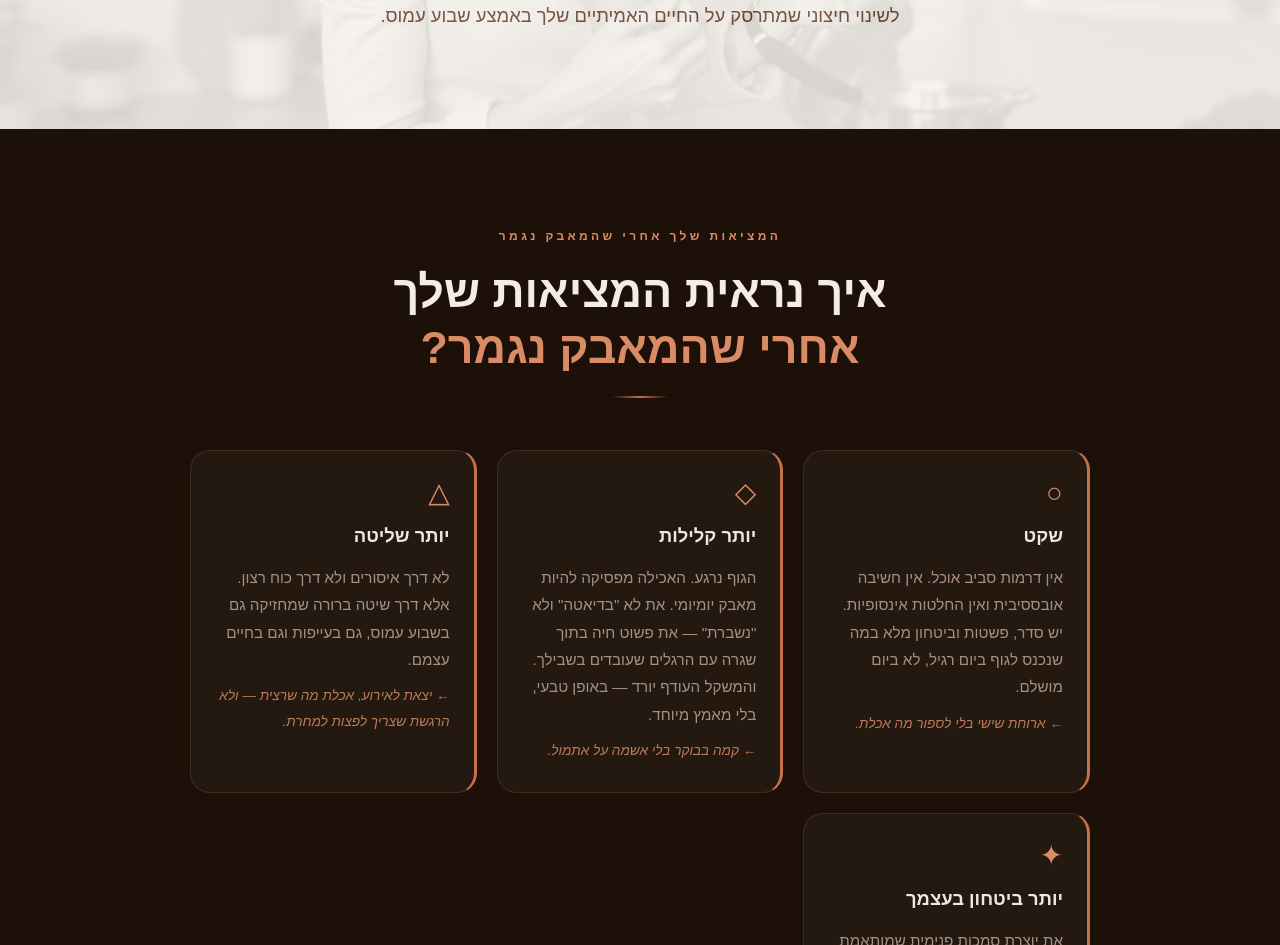
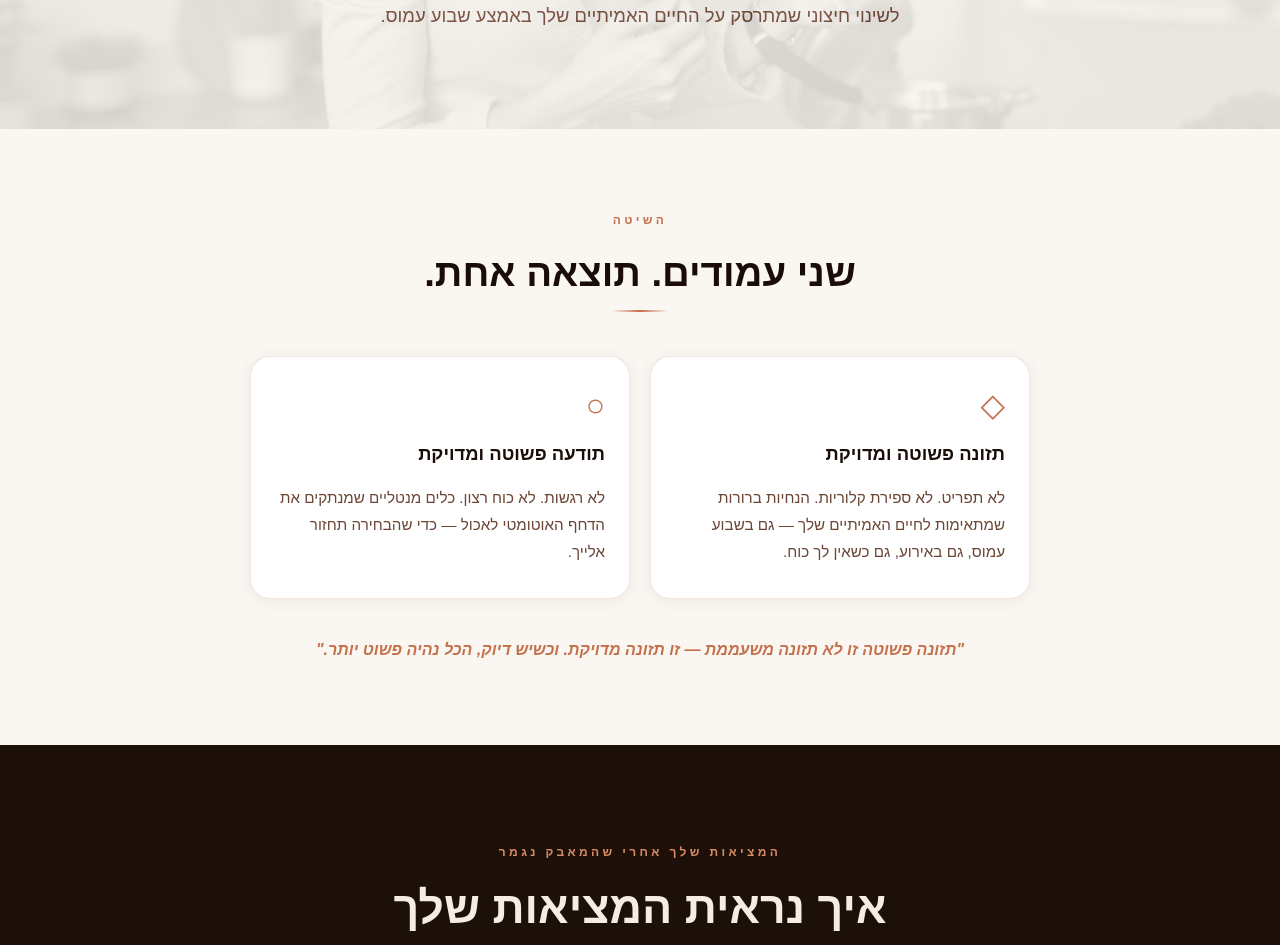
Before and after one commit to shenhav1985-netizen/floweat-landing, a Next.js app: page / in a window 1280 px wide. Shown: the part 1360-2305 px from the top of the page. Built offline with nearby package versions, Linux system fonts and the light colour scheme.

Commit message:
add MethodSection: two pillars — nutrition + mindset

```diff
--- /dev/null
+++ b/app/components/MethodSection.tsx
@@ -0,0 +1,95 @@
+'use client';
+
+import { motion } from 'framer-motion';
+
+const pillars = [
+  {
+    title: 'תזונה פשוטה ומדויקת',
+    body: 'לא תפריט. לא ספירת קלוריות. הנחיות ברורות שמתאימות לחיים האמיתיים שלך — גם בשבוע עמוס, גם באירוע, גם כשאין לך כוח.',
+    icon: '◇',
+  },
+  {
+    title: 'תודעה פשוטה ומדויקת',
+    body: 'לא רגשות. לא כוח רצון. כלים מנטליים שמנתקים את הדחף האוטומטי לאכול — כדי שהבחירה תחזור אלייך.',
+    icon: '○',
+  },
+];
+
+export default function MethodSection() {
+  return (
+    <section style={{ background: 'var(--bg-light)', padding: '80px 24px' }}>
+      <div style={{ maxWidth: 780, margin: '0 auto', textAlign: 'center' }}>
+
+        <motion.p
+          initial={{ opacity: 0 }}
+          whileInView={{ opacity: 1 }}
+          viewport={{ once: true, margin: '-80px' }}
+          transition={{ duration: 0.6 }}
+          style={{ fontSize: 12, fontWeight: 600, letterSpacing: '0.28em', textTransform: 'uppercase', color: 'var(--copper)', marginBottom: 16 }}
+        >
+          השיטה
+        </motion.p>
+
+        <motion.h2
+          initial={{ opacity: 0, y: 18 }}
+          whileInView={{ opacity: 1, y: 0 }}
+          viewport={{ once: true, margin: '-80px' }}
+          transition={{ duration: 0.7, delay: 0.1 }}
+          style={{ fontSize: 'clamp(1.6rem, 4vw, 2.4rem)', fontWeight: 900, color: 'var(--text-dark)', lineHeight: 1.3, marginBottom: 12 }}
+        >
+          שני עמודים. תוצאה אחת.
+        </motion.h2>
+
+        <motion.div
+          initial={{ scaleX: 0 }}
+          whileInView={{ scaleX: 1 }}
+          viewport={{ once: true }}
+          transition={{ duration: 0.8, delay: 0.2 }}
+          className="copper-divider"
+          style={{ marginBottom: 44 }}
+        />
+
+        <div style={{ display: 'grid', gridTemplateColumns: 'repeat(auto-fit, minmax(280px, 1fr))', gap: 20 }}>
+          {pillars.map((p, i) => (
+            <motion.div
+              key={i}
+              initial={{ opacity: 0, y: 24 }}
+              whileInView={{ opacity: 1, y: 0 }}
+              viewport={{ once: true, margin: '-60px' }}
+              transition={{ duration: 0.65, delay: i * 0.15 + 0.3 }}
+              style={{
+                background: '#FFFFFF',
+                border: '1.5px solid rgba(196,112,74,0.18)',
+                borderRadius: 20,
+                padding: '32px 24px',
+                textAlign: 'right',
+                boxShadow: '0 2px 16px rgba(28,16,8,0.06)',
+              }}
+            >
+              <div style={{ fontSize: 32, color: 'var(--copper)', marginBottom: 16, lineHeight: 1 }}>
+                {p.icon}
+              </div>
+              <h3 style={{ fontSize: '1.15rem', fontWeight: 800, color: 'var(--text-dark)', marginBottom: 12 }}>
+                {p.title}
+              </h3>
+              <p style={{ fontSize: '0.95rem', color: 'var(--text-medium)', lineHeight: 1.8 }}>
+                {p.body}
+              </p>
+            </motion.div>
+          ))}
+        </div>
+
+        <motion.p
+          initial={{ opacity: 0, y: 12 }}
+          whileInView={{ opacity: 1, y: 0 }}
+          viewport={{ once: true }}
+          transition={{ duration: 0.6, delay: 0.6 }}
+          style={{ marginTop: 36, fontSize: '1rem', color: 'var(--copper)', fontWeight: 600, fontStyle: 'italic' }}
+        >
+          "תזונה פשוטה זו לא תזונה משעממת — זו תזונה מדויקת. וכשיש דיוק, הכל נהיה פשוט יותר."
+        </motion.p>
+
+      </div>
+    </section>
+  );
+}
--- a/app/page.tsx
+++ b/app/page.tsx
@@ -3,6 +3,7 @@ import HeroSection from './components/HeroSection';
 import StickyWhatsApp from './components/StickyWhatsApp';
 
 const PainSection         = dynamic(() => import('./components/PainSection'));
+const MethodSection       = dynamic(() => import('./components/MethodSection'));
 const VisionSection       = dynamic(() => import('./components/VisionSection'));
 const WhoSection          = dynamic(() => import('./components/WhoSection'));
 const ProgramSection      = dynamic(() => import('./components/ProgramSection'));
@@ -19,6 +20,7 @@ export default function Home() {
     <main>
       <HeroSection />
       <PainSection />
+      <MethodSection />
       <VisionSection />
       <WhoSection />
       <ProgramSection />
```
